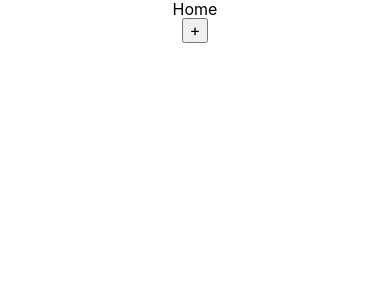
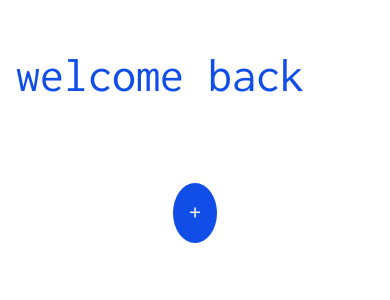
Before and after one commit to swethagumpena/daily-vocab, a React (Create React App) app: page /home in a window 390 px wide. Shown: the top 300 px of the page. Built offline with nearby package versions, Linux system fonts and the light colour scheme.

Commit message:
Add styles and responsiveness to home page

```diff
--- a/src/components/Card/Card.module.scss
+++ b/src/components/Card/Card.module.scss
@@ -11,6 +11,7 @@
     align-items: flex-start;
     background-color: $primary-background-color;
     color: $primary-text-color;
+    font-family: "Inconsolata", monospace
 }
 
 .card p{
@@ -22,20 +23,32 @@
     font-size: 1.5rem;
 }
 
+// @media (max-width: 72rem) {
+//     .card {
+//         width:  calc((100% - (6 * 0.125rem + 6 * 0.5rem)) / 3);
+//     }
+// }
+
 @media (max-width: 72rem) {
     .card {
-        width:  calc((100% - (6 * 0.125rem + 6 * 0.5rem)) / 3);
+        width:  20rem;
     }
 }
 
+// @media (max-width: 48rem) {
+//     .card {
+//         width:  calc((100% - (4 * 0.125rem + 4 * 0.5rem)) / 2);
+//     }
+// }
+
 @media (max-width: 48rem) {
-    .card {
-        width:  calc((100% - (4 * 0.125rem + 4 * 0.5rem)) / 2);
+        .card {
+            width:  22.75rem;
+        }
     }
-}
 
-@media (max-width: 30rem) {
-    .card {
-        width: 100%;
-    }
-}
+// @media (max-width: 30rem) {
+//     .card {
+//         width: 100%;
+//     }
+// }
--- a/src/components/Home/Home.js
+++ b/src/components/Home/Home.js
@@ -2,21 +2,32 @@
 import React from 'react';
 import { useHistory } from 'react-router-dom';
 import Card from '../Card/Card';
+import styles from './Home.module.scss';
 
 const Home = ({ vocab }) => {
   const history = useHistory();
-  const singleVocab = vocab.map((item) => (
-    <Card
-      word={item.addWordData.word}
-      sentence={item.addWordData.sentence}
-    />
-  ));
+  // const singleVocab = vocab.map((item) => (
+  //   <Card
+  //     word={item.addWordData.word}
+  //     sentence={item.addWordData.sentence}
+  //   />
+  // ));
   return (
-    <>
-      <div>Home</div>
-      {singleVocab}
-      <button type="button" onClick={() => history.push('/add-word')}>+</button>
-    </>
+    <div>
+      <p className={styles.heading}>welcome back</p>
+      <div className={styles.homeContainer}>
+        <div className={styles.words}>
+          {vocab.map((item) => (
+            <Card
+              word={item.addWordData.word}
+              sentence={item.addWordData.sentence}
+            />
+          ))}
+        </div>
+      </div>
+
+      <button type="button" className={styles.button} onClick={() => history.push('/add-word')}>+</button>
+    </div>
   );
 };
 
--- a/src/components/Home/Home.module.scss
+++ b/src/components/Home/Home.module.scss
@@ -1 +1,33 @@
-@import "../../styles/index.scss"
+@import "../../styles/index.scss";
+
+.heading{
+    color: #114EE8;
+    font-family: "Inconsolata", monospace;
+    font-size: 3rem;
+    display: flex;
+    margin: 3rem 1rem;
+}
+
+.homeContainer {
+    display: flex;
+    justify-content: center;
+}
+
+.words {
+    display: flex;
+    flex-wrap: wrap;
+    padding: 1rem;
+    max-width: 100rem;
+    padding: 0;
+}
+
+.button{
+    font-family: "Inconsolata", monospace;
+    padding: 1rem;
+    border-radius: 50%;
+    border: white;
+    background-color: $primary-text-color;
+    color: white;
+    font-size: 1.5rem;
+    margin: 2rem;
+}
```
